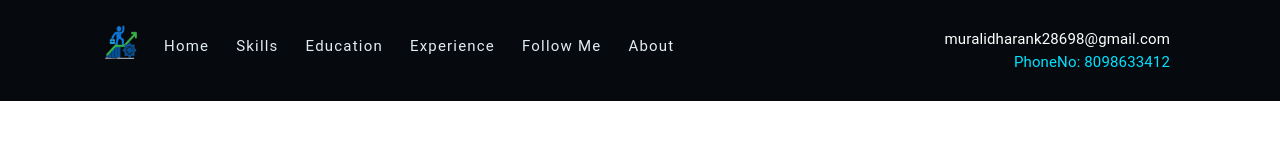
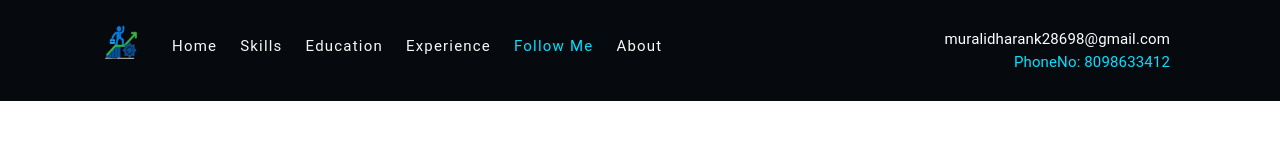
Before and after one commit to muralidharank28698/my_portfolio, a React (Create React App) app: page /followme in a window 1280 px wide. Shown: the top 160 px of the page. Built offline with nearby package versions, Linux system fonts and the light colour scheme.

Commit message:
active indication added in menus

```diff
--- a/src/components/Header/Headerpage.css
+++ b/src/components/Header/Headerpage.css
@@ -34,12 +34,12 @@
   display: none;
   margin-top: 12px;
 }
-.mobileViewLink {
+/* .mobileViewLink {
   color: #ffffff;
-}
+} */
 /* media query */
 @media screen and (max-width: 1085px) {
-  .headerContainer .menuText {
+  .headerContainer .links {
     display: none;
   }
   .headerContainer .header-limiter {
@@ -49,7 +49,7 @@
     display: block;
   }
   .mailId {
-    color: rgb(3 225 255) !important;
+    /* color: rgb(3 225 255) !important; */
     font-size: 1.7rem !important;
     line-height: 3rem !important;
   }
@@ -67,3 +67,19 @@
     margin-right: -9rem !important;
   }
 }
+
+.activeLink {
+  color: rgb(248, 248, 248);
+  text-decoration: none;
+}
+/* .activeLink :hover {
+  border-bottom: 2px solid #e3ecf3;
+  color: rgb(3, 225, 255);
+} */
+.links {
+  margin-left: 2rem;
+}
+.active {
+  color: rgb(3, 225, 255);
+  border-bottom: 2px solid #e3ecf3;
+}
--- a/src/components/Header/Headerpage.jsx
+++ b/src/components/Header/Headerpage.jsx
@@ -12,6 +12,7 @@ import List from '@mui/material/List';
 import ListItem from '@mui/material/ListItem';
 import ListItemButton from '@mui/material/ListItemButton';
 import ListItemText from '@mui/material/ListItemText';
+import { NavLink } from 'react-router-dom';
 
 const CustomTypographyLink = styled(Typography)(({ theme }) => ({
   '&.MuiTypography-root': {
@@ -33,19 +34,25 @@ const Headerpage = () => {
     setToggleOpen(!toggleOpen);
   };
 
+  const navLinks = document.querySelectorAll('.activeLink');
+  navLinks.forEach((navLinksEl) => {
+    navLinksEl.addEventListener('click', () => {
+      document.querySelector('.active').classList.remove('active');
+      navLinksEl.classList.add('active');
+    });
+  });
   return (
     <div className="headerContainer">
       <header className="header-fixed">
         <div className="titleLogoContainer">
-          <Typography fontSize="12px" className="mailId" variant="h3">
-            <Link color="#e3ecf3" underline="none">
+          <Typography className="mailId" variant="h3" color="rgb(255, 255, 255)">
             {AllData?.header?.mailId}
-            </Link>
-            <br />
+          </Typography>
+          <Typography className="mailId" color="rgb(3 225 255)">
             {AllData?.header?.phoneNoOnly}
           </Typography>
         </div>
-        <div style={{ display: 'flex', lineHeight: '10px' }} className="links">
+        <div style={{ display: 'flex', lineHeight: '10px' }} className="menutext">
           <Link href="/">
             <img
               src={require('../../../src/assets/logo.png')}
@@ -54,44 +61,43 @@ const Headerpage = () => {
               className="logoImage"
             />
           </Link>
-          <Link underline="none" href="/">
-            <div className="menuText">
+          <div className="links">
+            <NavLink to="/" className="activeLink">
               <CustomTypographyLink>Home</CustomTypographyLink>
+            </NavLink>
           </div>
-          </Link>
-          <Link underline="none" href="/skillsExperience">
-            <div className="menuText">
+          <div className="links">
+            <NavLink to="/skillsExperience" className="activeLink">
               <CustomTypographyLink>Skills</CustomTypographyLink>
+            </NavLink>
           </div>
-          </Link>
-          <Link underline="none" href="education">
-            <div className="menuText">
+          <div className="links">
+            <NavLink to="/education" className="activeLink">
               <CustomTypographyLink>Education</CustomTypographyLink>
+            </NavLink>
           </div>
-          </Link>
-          <Link underline="none" href="profession">
-            <div className="menuText">
+          <div className="links">
+            <NavLink to="/profession" className="activeLink">
               <CustomTypographyLink>Experience</CustomTypographyLink>
+            </NavLink>
           </div>
-          </Link>
-          <Link underline="none" href="followme">
-            <div className="menuText">
+          <div className="links">
+            <NavLink to="/followme" className="activeLink">
               <CustomTypographyLink>Follow me</CustomTypographyLink>
+            </NavLink>
           </div>
-          </Link>
-          <Link underline="none" href="about">
-            <div className="menuText">
+          <div className="links">
+            <NavLink to="/about" className="activeLink">
               <CustomTypographyLink>About</CustomTypographyLink>
+            </NavLink>
           </div>
-          </Link>
         </div>
         <div className="header-limiter">
           <Typography color="#FFFFFF" fontSize="15px">
-            <Link color="#FFFFFF" underline="none">
             {AllData?.header?.mailId}
-            </Link>
-            <br />
-            <span style={{ color: 'rgb(3 225 255)' }}>{AllData?.header?.phoneNO}</span>
+          </Typography>
+          <Typography style={{ color: 'rgb(3 225 255)', fontSize: '15px' }}>
+            {AllData?.header?.phoneNO}
           </Typography>
         </div>
         <div className="menuIcon">
@@ -105,66 +111,84 @@ const Headerpage = () => {
                   <ListItem disablePadding>
                     <ListItemButton>
                       <ListItemText style={{ textAlign: 'center' }}>
-                        <Link underline="none" href="/">
+                        <NavLink to="/" className="activeLink">
+                          <Typography variant="h5">Home</Typography>
+                        </NavLink>
+                        {/* <Link underline="none" href="/">
                           <Typography variant="h5" className="mobileViewLink">
                             Home
                           </Typography>
-                        </Link>
+                        </Link> */}
                       </ListItemText>
                     </ListItemButton>
                   </ListItem>
                   <ListItem disablePadding>
                     <ListItemButton>
                       <ListItemText style={{ textAlign: 'center' }}>
-                        <Link underline="none" href="/skillsExperience">
+                        {/* <Link underline="none" href="/skillsExperience">
                           <Typography variant="h5" className="mobileViewLink">
                             Skills
                           </Typography>
-                        </Link>
+                        </Link> */}
+                        <NavLink to="/skillsExperience" className="activeLink">
+                          <Typography variant="h5">Skills</Typography>
+                        </NavLink>
                       </ListItemText>
                     </ListItemButton>
                   </ListItem>
                   <ListItem disablePadding>
                     <ListItemButton>
                       <ListItemText style={{ textAlign: 'center' }}>
-                        <Link underline="none" href="education">
+                        <NavLink to="/education" className="activeLink">
+                          <Typography variant="h5">Education</Typography>
+                        </NavLink>
+                        {/* <Link underline="none" href="education">
                           <Typography variant="h5" className="mobileViewLink">
                             Education
                           </Typography>
-                        </Link>
+                        </Link> */}
                       </ListItemText>
                     </ListItemButton>
                   </ListItem>
                   <ListItem disablePadding>
                     <ListItemButton>
                       <ListItemText style={{ textAlign: 'center' }}>
-                        <Link underline="none" href="profession">
+                        <NavLink to="/profession" className="activeLink">
+                          <Typography variant="h5">Experience</Typography>
+                        </NavLink>
+                        {/* <Link underline="none" href="profession">
                           <Typography variant="h5" className="mobileViewLink">
                             Experience
                           </Typography>
-                        </Link>
+                        </Link> */}
                       </ListItemText>
                     </ListItemButton>
                   </ListItem>
                   <ListItem disablePadding>
                     <ListItemButton>
                       <ListItemText style={{ textAlign: 'center' }}>
-                        <Link underline="none" href="followme">
+                        <NavLink to="/followme" className="activeLink">
+                          <Typography variant="h5"> Follow me</Typography>
+                        </NavLink>
+                        {/* <Link underline="none" href="followme">
                           <Typography variant="h5" className="mobileViewLink">
                             Follow me
                           </Typography>
-                        </Link>
+                        </Link> */}
                       </ListItemText>
                     </ListItemButton>
                   </ListItem>
                   <ListItem disablePadding>
                     <ListItemButton>
                       <ListItemText style={{ textAlign: 'center' }}>
-                        <Link underline="none" href="about">
+                        <NavLink to="/about" className="activeLink">
+                          <Typography variant="h5">About</Typography>
+                        </NavLink>
+                        {/* <Link underline="none" href="about">
                           <Typography variant="h5" className="mobileViewLink">
                             About
                           </Typography>
-                        </Link>
+                        </Link> */}
                       </ListItemText>
                     </ListItemButton>
                   </ListItem>
```
Lines whose indentation alone changed are shown as unchanged.
